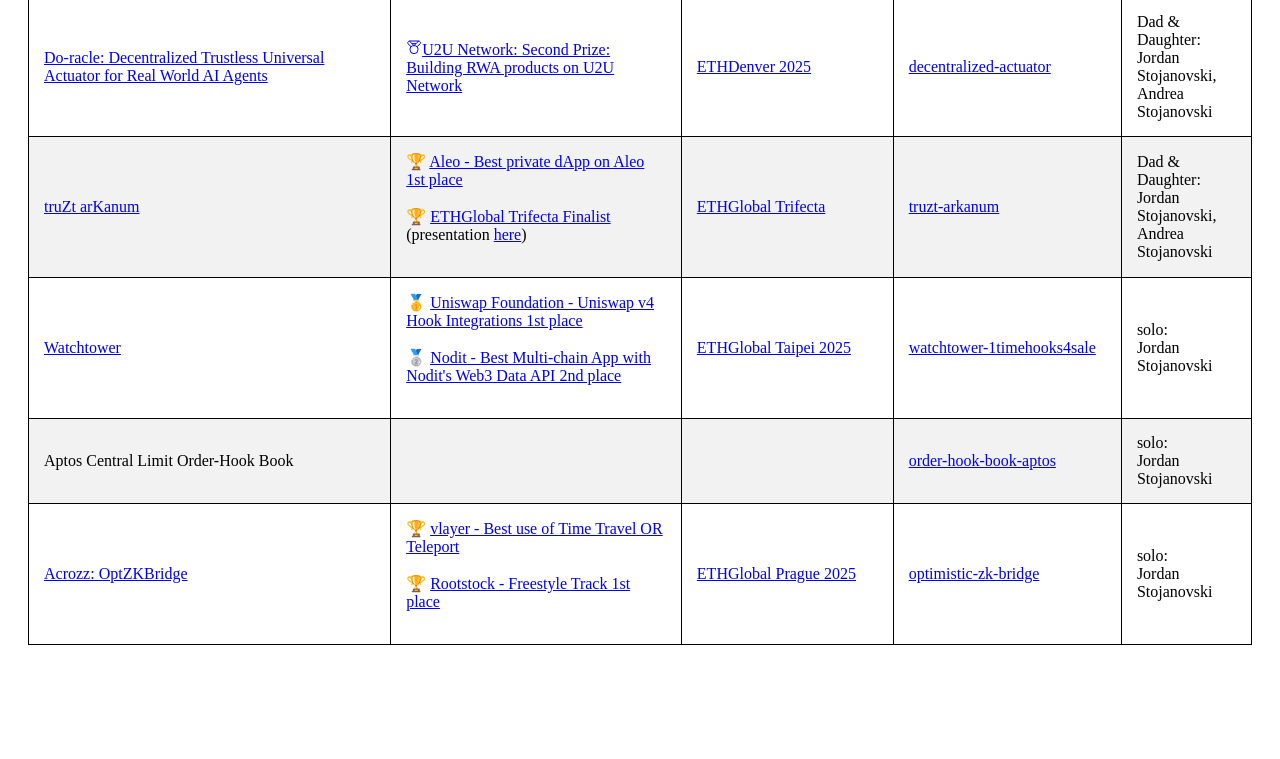
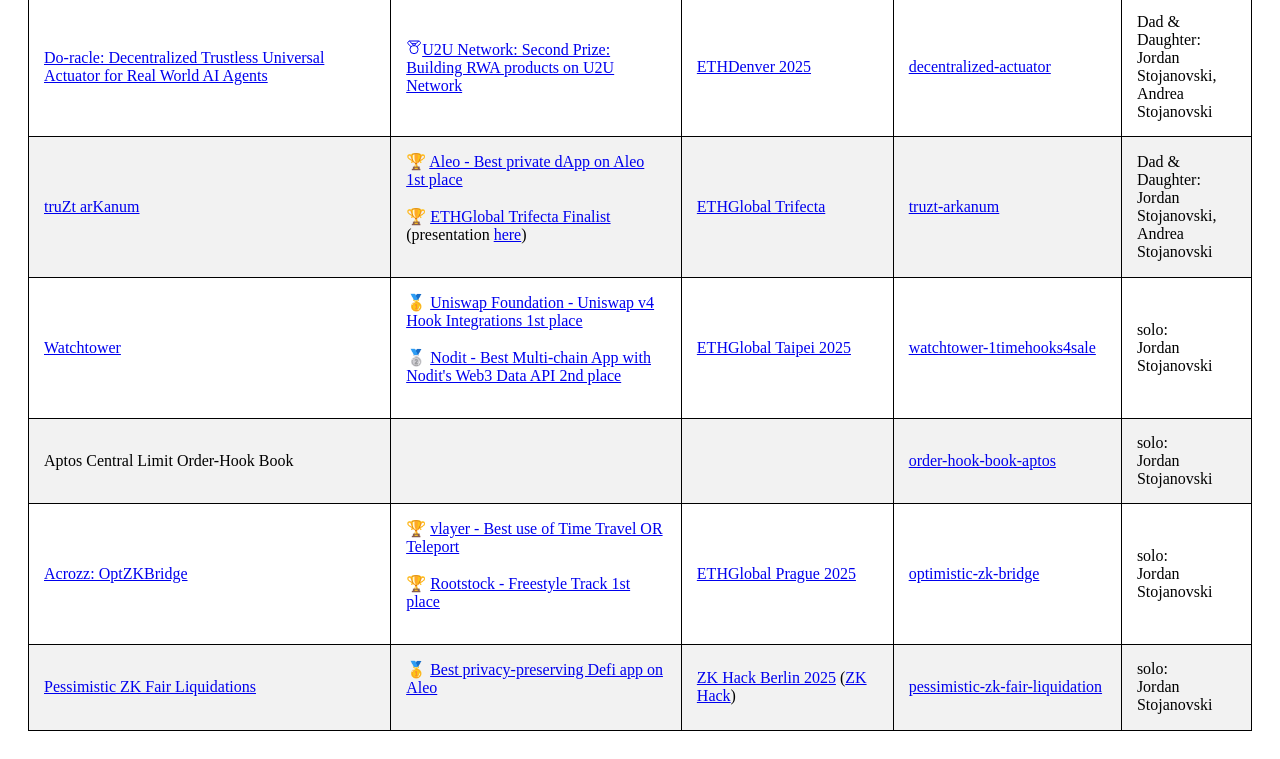
Before and after one commit to jordan-public/jordan-public.github.io, a plain HTML site: page index.html in a window 1280 px wide. Shown: the part 3890-4649 px from the top of the page. Before the commit the page ends 4563 px from the top, so only its background shows below. Drawn offline with Linux system fonts and the light colour scheme.

Commit message:
ZK Hack Berlin

```diff
--- a/index.html
+++ b/index.html
@@ -350,6 +350,14 @@
             <td><a href="https://github.com/jordan-public/optimistic-zk-bridge">optimistic-zk-bridge</a></td>
             <td>solo:<br/>Jordan Stojanovski</td>
         </tr>
+        <td><a href="https://devfolio.co/projects/pessimistic-zk-fair-liquidations-fef4">Pessimistic ZK Fair Liquidations</a></td>
+            <td>
+                🥇 <a href="https://devfolio.co/projects/pessimistic-zk-fair-liquidations-fef4">Best privacy-preserving Defi app on Aleo</a><br/><br/>
+            </td>
+            <td><a href="https://zk-hack-berlin.devfolio.co">ZK Hack Berlin 2025</a> (<a href="https://zkhack.dev">ZK Hack</a>)</td>
+            <td><a href="https://github.com/jordan-public/pessimistic-zk-fair-liquidation">pessimistic-zk-fair-liquidation</a></td>
+            <td>solo:<br/>Jordan Stojanovski</td>
+        </tr>
         <!-- Continue with the rest of the rows following this format. -->
     </table>
 </body>
```
